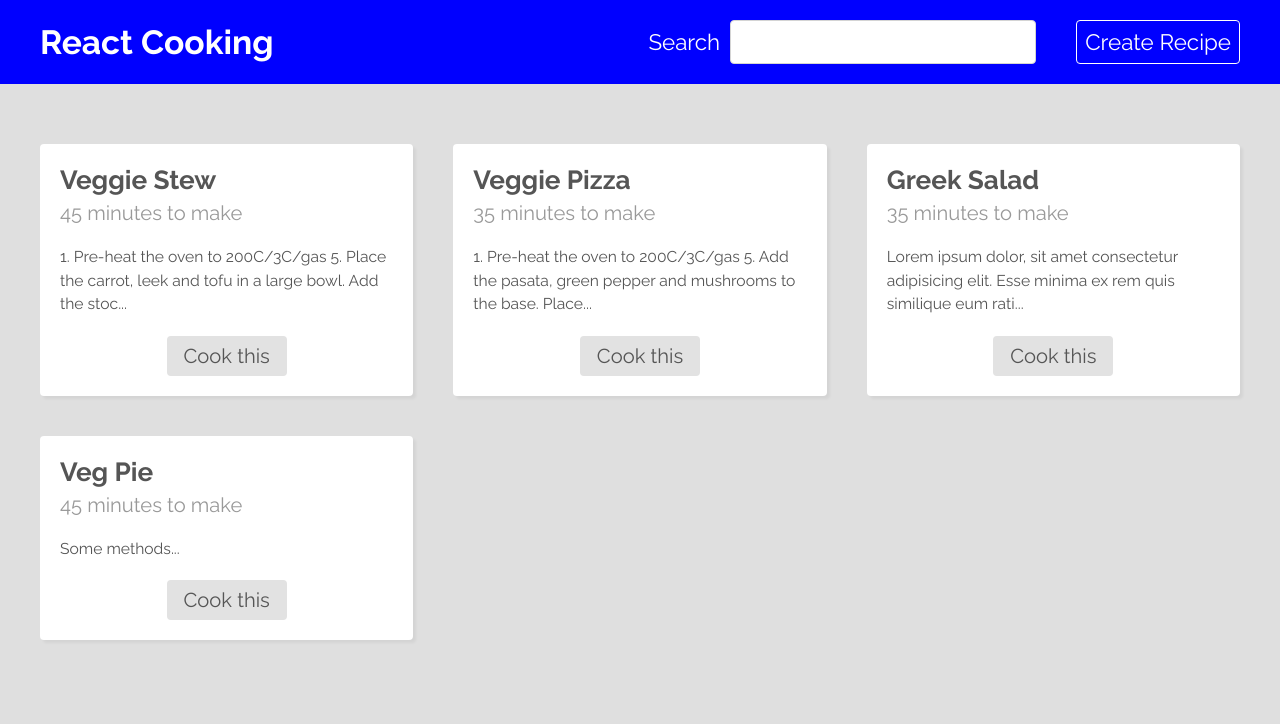
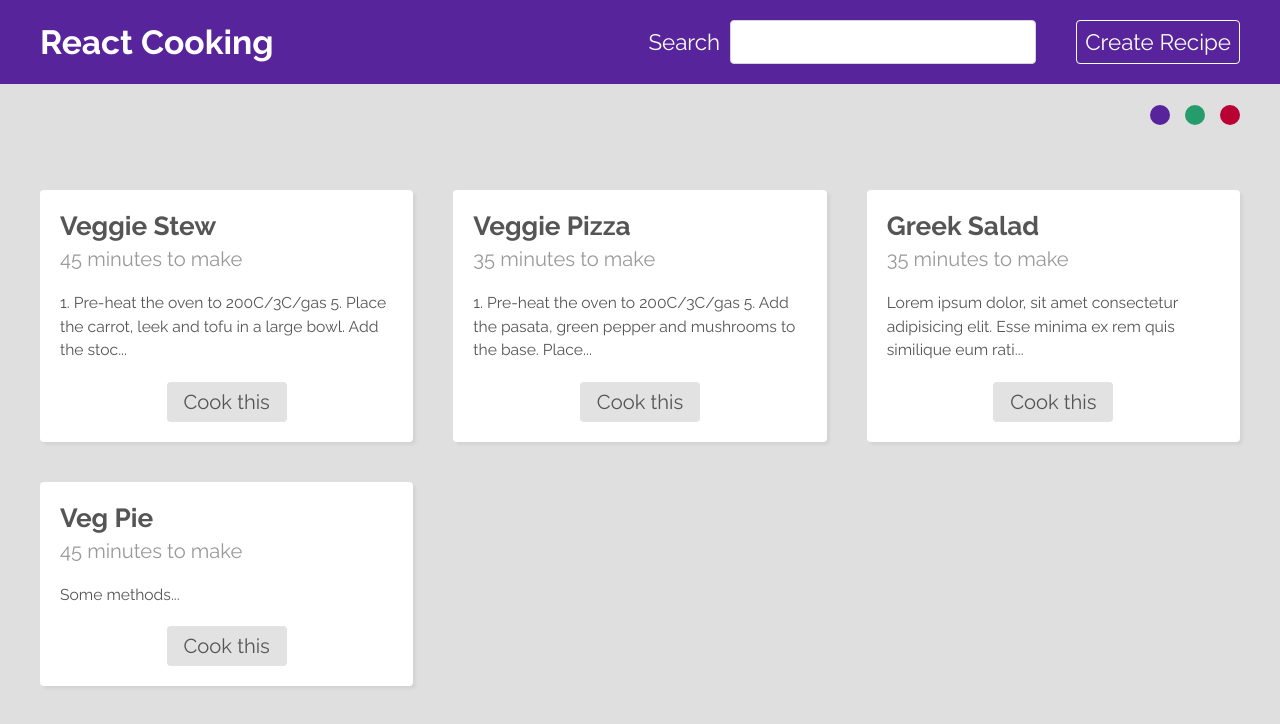
Before and after one commit to coffmanjrp/react-cooking, a React (Create React App) app: page / in a window 1280 px wide. Shown: the top 724 px of the page. Built offline with nearby package versions, Linux system fonts and the light colour scheme; data requests are answered from the project's data file.

Commit message:
Making a Color Theme Selector

```diff
--- a/src/App.tsx
+++ b/src/App.tsx
@@ -1,6 +1,6 @@
 import { BrowserRouter as Router, Routes, Route } from 'react-router-dom';
 import { Create, Home, Recipe, Search } from 'pages';
-import { Navbar } from 'components';
+import { Navbar, ThemeSelector } from 'components';
 import 'App.css';
 
 function App() {
@@ -8,6 +8,7 @@
     <div className="App">
       <Router>
         <Navbar />
+        <ThemeSelector />
         <Routes>
           <Route path="/" element={<Home />} />
           <Route path="/create" element={<Create />} />
--- a/src/components/Navbar.tsx
+++ b/src/components/Navbar.tsx
@@ -5,11 +5,11 @@
 import './Navbar.css';
 
 const Navbar: FC = () => {
-  const { color, changeColor } = useTheme();
+  const { color } = useTheme();
 
   return (
     <div className="navbar" style={{ background: color }}>
-      <nav onClick={() => changeColor('pink')}>
+      <nav>
         <Link to="/" className="brand">
           <h1>React Cooking</h1>
         </Link>
--- /dev/null
+++ b/src/components/ThemeSelector.css
@@ -0,0 +1,16 @@
+.theme-selector {
+  display: flex;
+  justify-content: flex-end;
+  align-items: center;
+  max-width: 1200px;
+  margin: 20px auto;
+}
+
+.theme-buttons div {
+  display: inline-block;
+  margin-left: 15px;
+  width: 20px;
+  height: 20px;
+  border-radius: 50%;
+  cursor: pointer;
+}
--- /dev/null
+++ b/src/components/ThemeSelector.tsx
@@ -0,0 +1,25 @@
+import { FC } from 'react';
+import { useTheme } from 'hooks';
+import './ThemeSelector.css';
+
+const themeColors = ['#58249c', '#249c6b', '#b70233'];
+
+const ThemeSelector: FC = () => {
+  const { changeColor } = useTheme();
+
+  return (
+    <div className="theme-selector">
+      <div className="theme-buttons">
+        {themeColors.map((color) => (
+          <div
+            key={color}
+            style={{ background: color }}
+            onClick={() => changeColor(color)}
+          />
+        ))}
+      </div>
+    </div>
+  );
+};
+
+export default ThemeSelector;
--- a/src/components/index.ts
+++ b/src/components/index.ts
@@ -1,3 +1,4 @@
 export { default as Navbar } from './Navbar';
 export { default as RecipeList } from './RecipeList';
 export { default as Searchbar } from './Searchbar';
+export { default as ThemeSelector } from './ThemeSelector';
--- a/src/context/ThemeContext.tsx
+++ b/src/context/ThemeContext.tsx
@@ -19,7 +19,7 @@
 
 export const ThemeProvider = ({ children }: { children: ReactChild }) => {
   const [state, dispatch] = useReducer(themeReducer, {
-    color: 'blue',
+    color: '#58249c',
   });
 
   const changeColor = (color: string) => {
```
